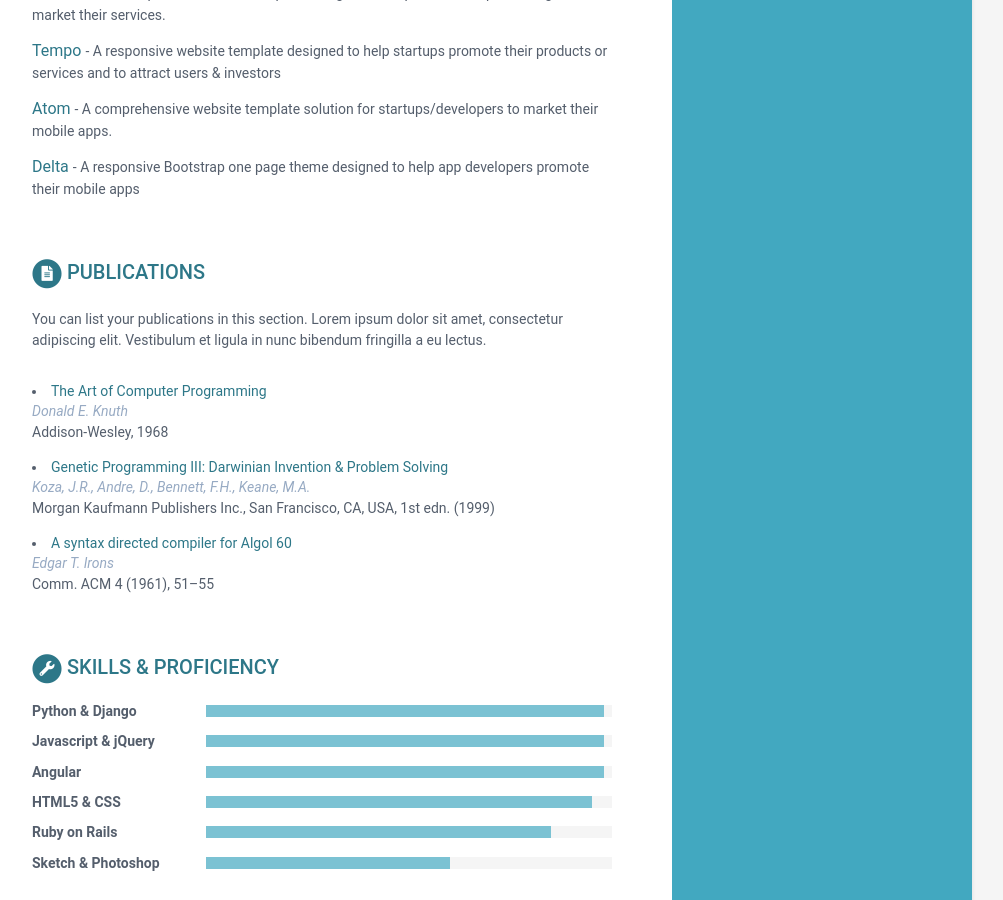
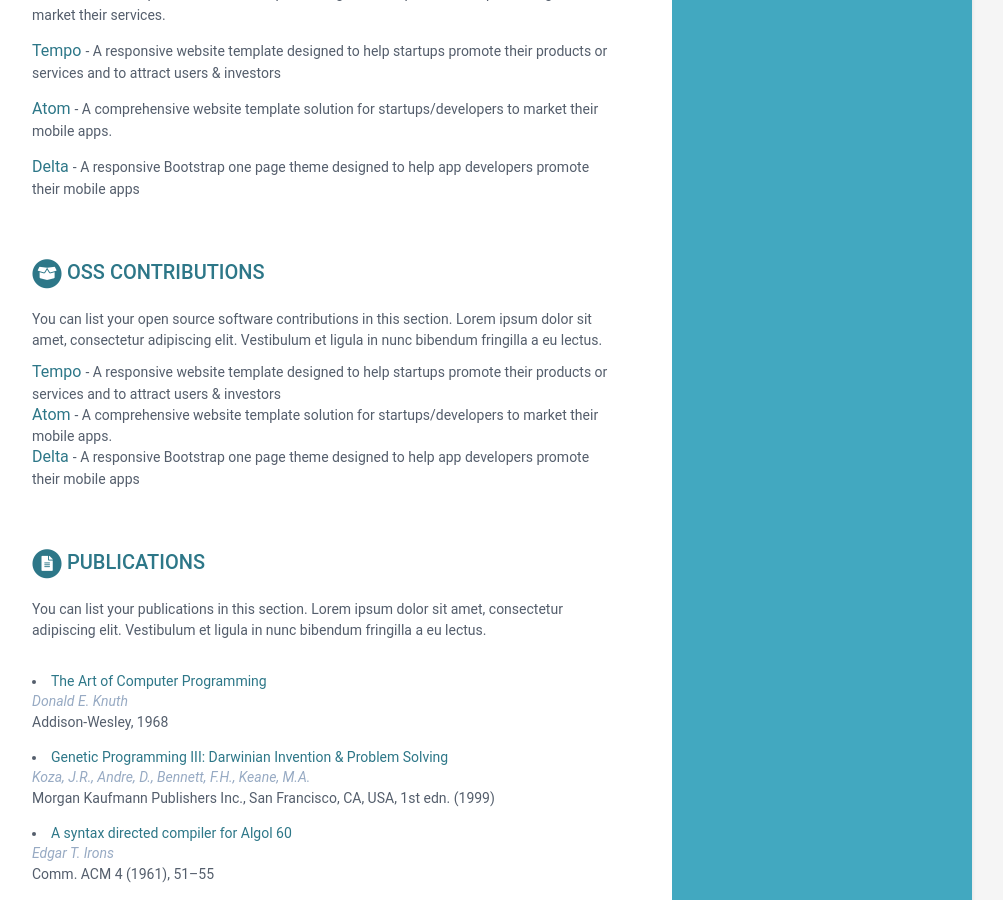
Before and after one commit to AndreaBehan/AndreaBehanova.github.io, a Jekyll site: the page built from index.html, in a window 1280 px wide and 900 px high, scrolled down 1262 px. Shown: the whole window, without its empty margins (168-1171 px from the left). Built offline with Jekyll 4.4.1, drawn with Linux system fonts in a browser that asks for light colours.

Commit message:
Update data.yml

```diff
--- a/_data/data.yml
+++ b/_data/data.yml
@@ -196,6 +196,25 @@ projects:
       # - title: Delta
       #   time: "A responsive Bootstrap one page theme designed to help app developers promote their mobile apps"
 
+oss:
+    title: OSS Contributions
+    intro: >
+      You can list your open source software contributions in this
+      section. Lorem ipsum dolor sit amet, consectetur adipiscing elit.
+      Vestibulum et ligula in nunc bibendum fringilla a eu lectus.
+    contributions:
+      - title: Tempo
+        link: "#"
+        tagline: "A responsive website template designed to help startups promote their products or services and to attract users &amp; investors"
+
+      - title: Atom
+        link: "#"
+        tagline: "A comprehensive website template solution for startups/developers to market their mobile apps."
+
+      - title: Delta
+        link: "#"
+        tagline: "A responsive Bootstrap one page theme designed to help app developers promote their mobile apps"
+
 publications:
     title: Publications
     intro: |
```
